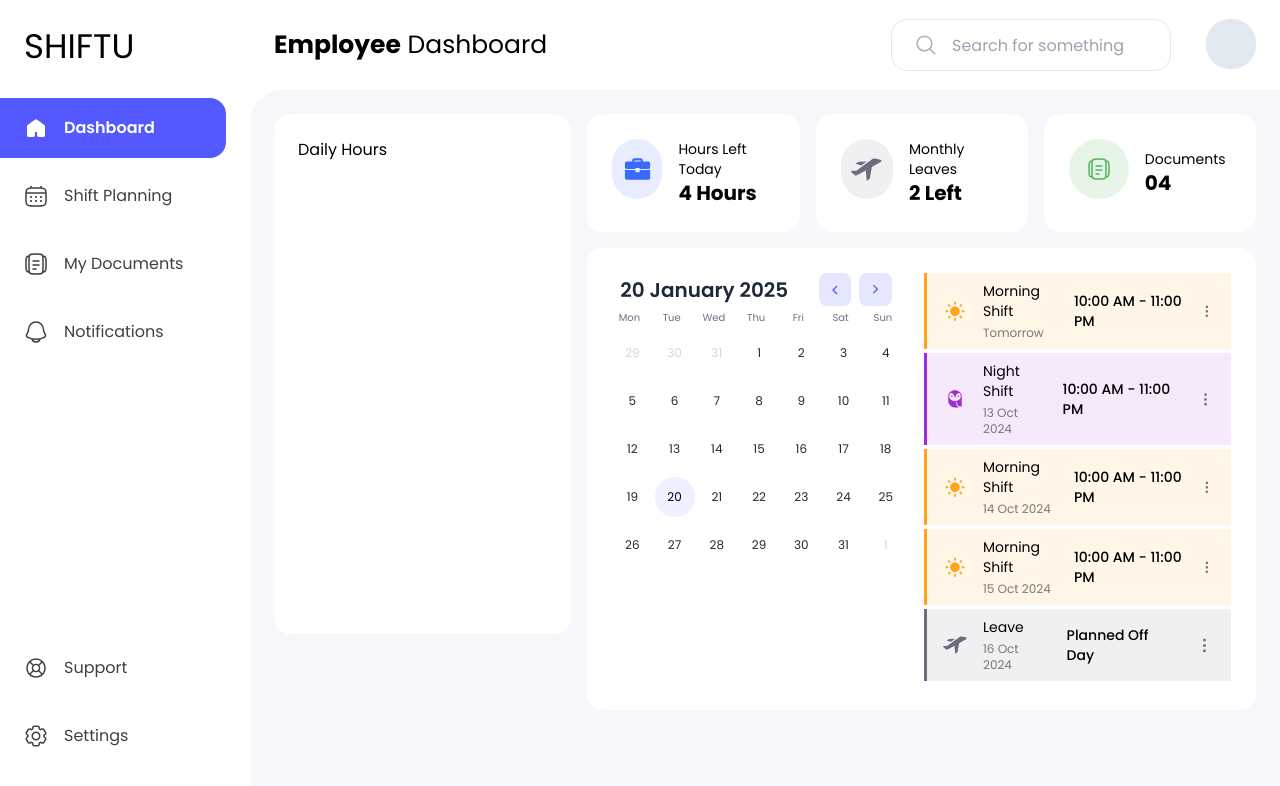
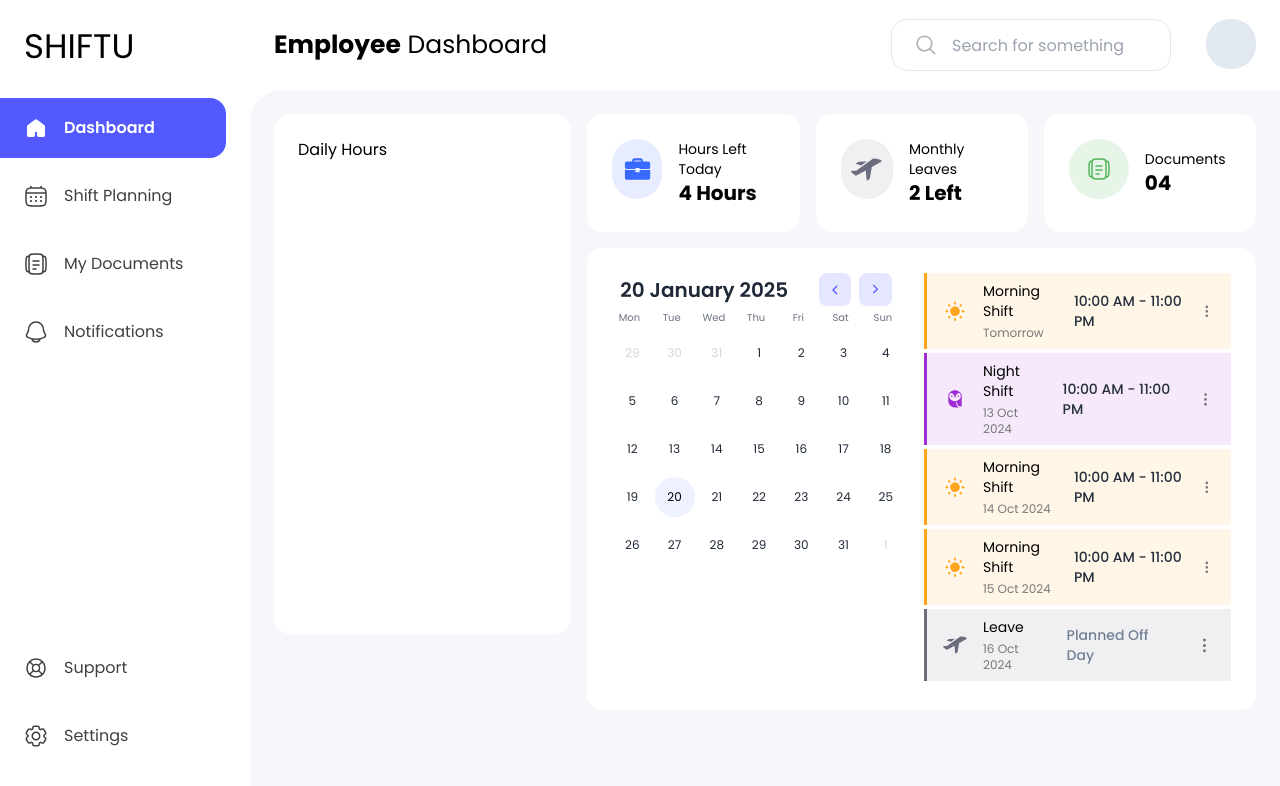
Before and after one commit to Q-Shifts/q-shifts_client, a React (Vite) app: page / in a window 1280 px wide. Shown: the top 786 px of the page. Built offline with nearby package versions, Linux system fonts and the light colour scheme.

Commit message:
text color updated

```diff
--- a/src/components/EventCard.tsx
+++ b/src/components/EventCard.tsx
@@ -14,17 +14,20 @@ const variants = {
   orange: {
     parentClass: "bg-orange-accent border-orange-normal",
     iconClass: "text-orange-normal",
-    subtitleClass: "text-micro"
+    subtitleClass: "text-micro",
+    descriptionClass: "text-gray-dark-active"
   },
   purple: {
     parentClass: "bg-purple-accent border-purple-normal",
     iconClass: "text-purple-normal",
-    subtitleClass: "text-micro"
+    subtitleClass: "text-micro",
+    descriptionClass: "text-gray-dark-active"
   },
   default: {
     parentClass: "bg-blueGray-accent border-blueGray-normal",
     iconClass: "text-blueGray-normal",
-    subtitleClass: "text-micro"
+    subtitleClass: "text-micro",
+    descriptionClass: "text-gray-dark"
   }
 } as const;
 
@@ -36,7 +39,7 @@ export default function EventCard({
   variant,
   className
 }: Props) {
-  const { iconClass, parentClass, subtitleClass } =
+  const { iconClass, parentClass, subtitleClass, descriptionClass } =
     variants[variant || "default"];
 
   return (
@@ -48,7 +51,9 @@ export default function EventCard({
         <h4 className="text-14 mb-4">{title}</h4>
         <div className={`text-12 ${subtitleClass}`}>{subtitle}</div>
       </div>
-      <h2 className="text-14 font-medium">{description}</h2>
+      <h2 className={`text-14 font-medium ${descriptionClass}`}>
+        {description}
+      </h2>
       <DotVertical className={`w-[20px] h-[20px] ${subtitleClass}`} />
     </div>
   );
```
